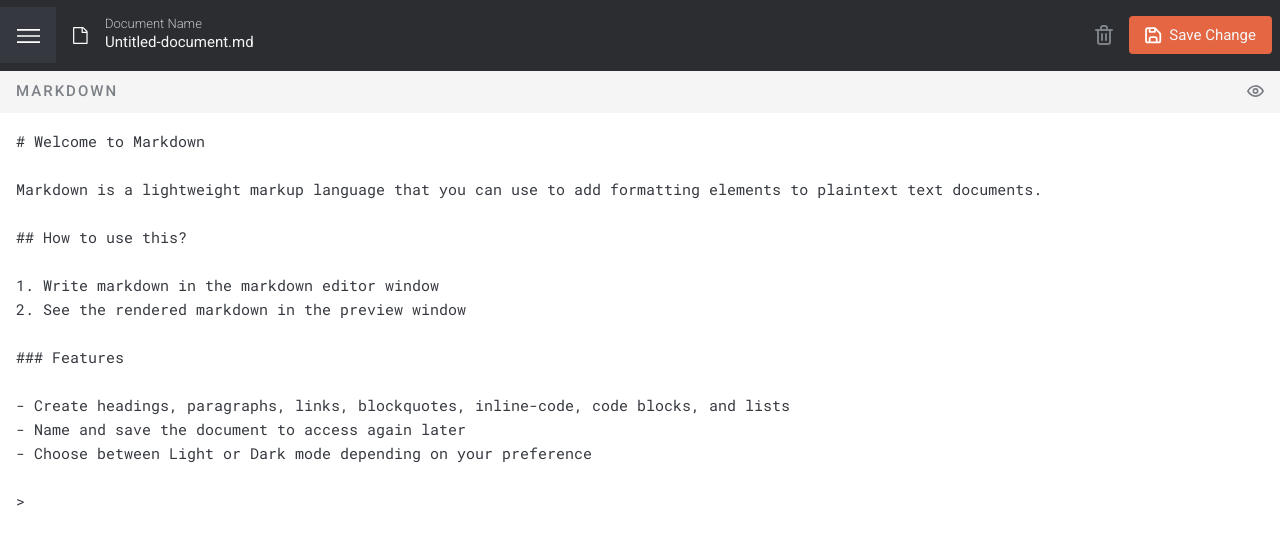
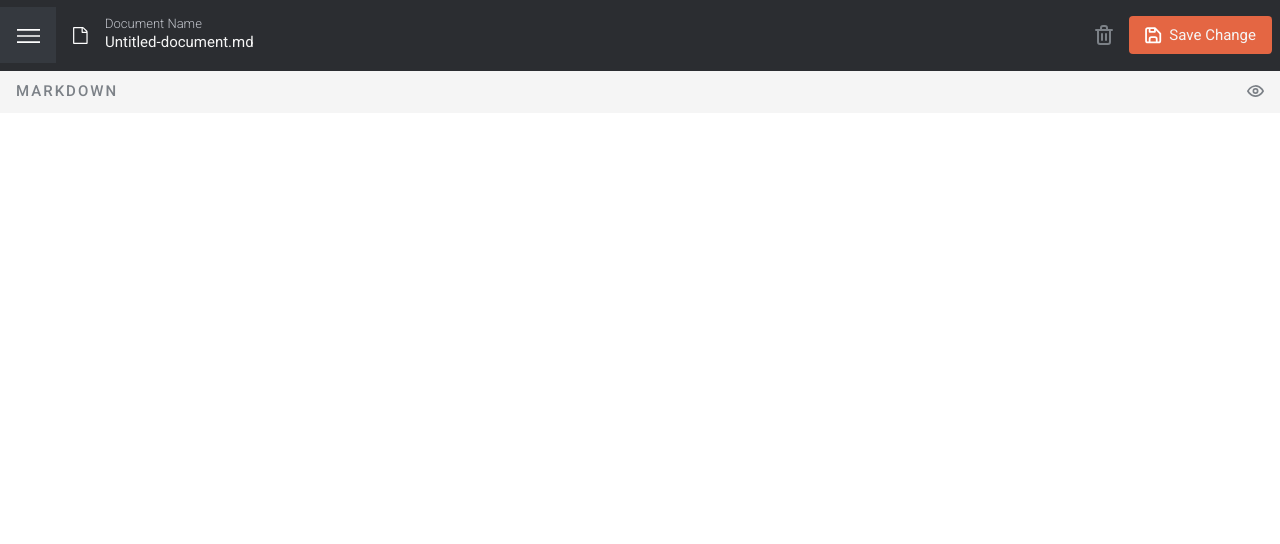
Before and after one commit to Furxx2000/In-browser-markdown-editor, a React (Vite) app: page / in a window 1280 px wide. Shown: the top 544 px of the page. Built offline with nearby package versions, Linux system fonts and the light colour scheme.

Commit message:
Remove markdown handler

```diff
--- a/src/components/Layout/MainContent.tsx
+++ b/src/components/Layout/MainContent.tsx
@@ -15,11 +15,10 @@ interface Props {
   isMenuOpen: boolean;
   fileQuantity: number;
   inputRef: RefObject<HTMLInputElement>;
-  markdownVal: string;
+
   onChangeMenuStatus: () => void;
   onChangeDialogStatus: () => void;
   saveChangedName: () => void;
-  changeMarkdownVal: (e: React.ChangeEvent<HTMLTextAreaElement>) => void;
 }
 
 function MainContent({
@@ -27,11 +26,10 @@ function MainContent({
   isMenuOpen,
   fileQuantity,
   inputRef,
-  markdownVal,
+
   onChangeMenuStatus,
   onChangeDialogStatus,
   saveChangedName,
-  changeMarkdownVal,
 }: Props) {
   const [isMarkdown, setIsMarkdown] = useState(true);
 
@@ -54,9 +52,7 @@ function MainContent({
       {isMarkdown ? (
         <Markdown
           content={curFile.content}
-          markdownVal={markdownVal}
           onChangeMarkdownStatus={changeMarkdownStatus}
-          changeMarkdownVal={changeMarkdownVal}
         />
       ) : (
         <Preview
```
